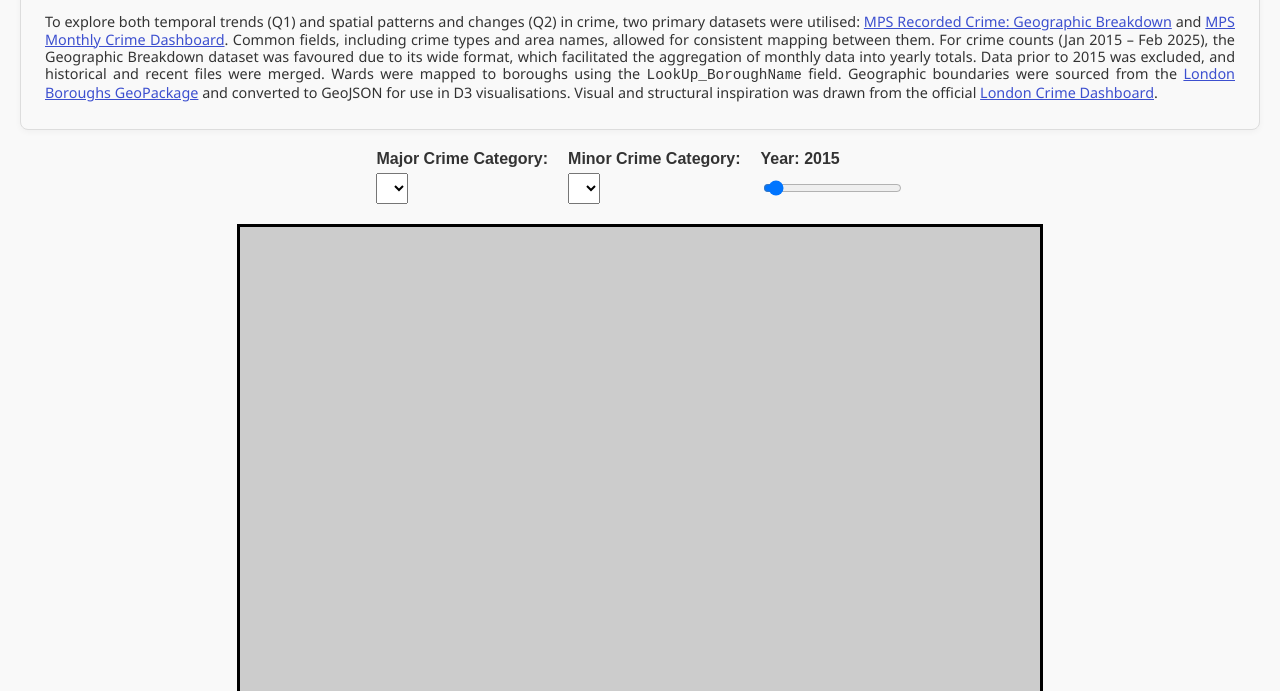
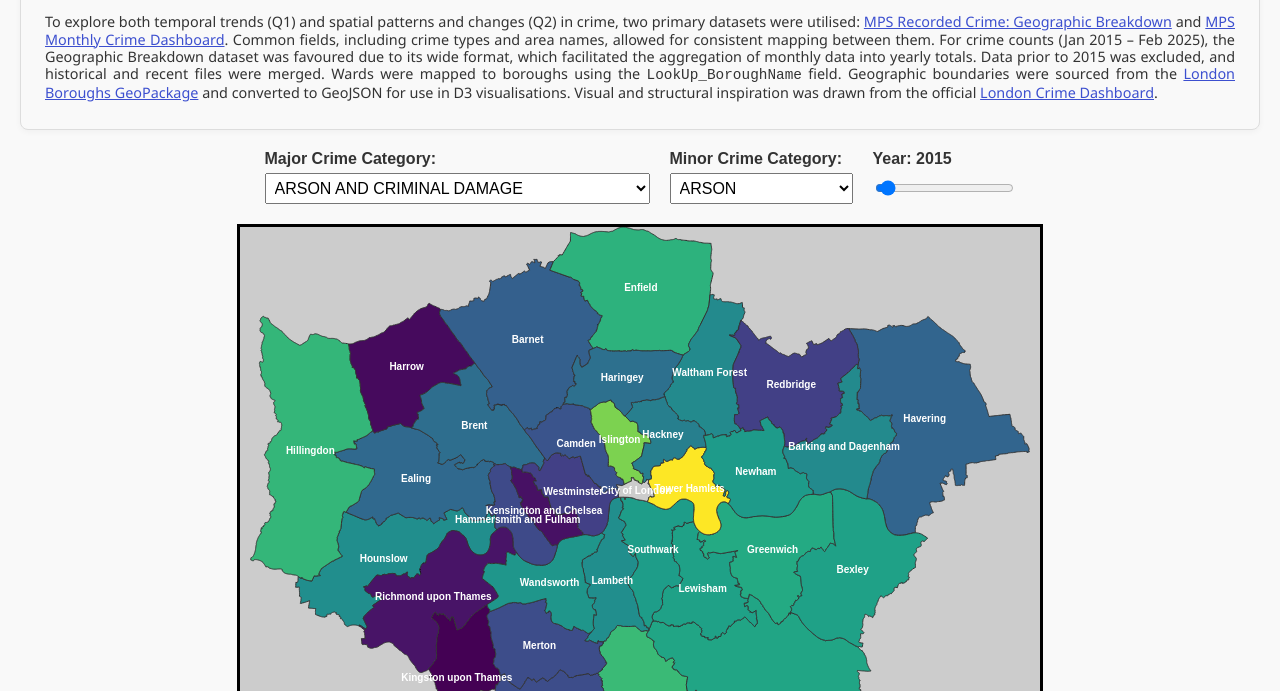
Before and after one commit to Pritika-Talegaonkar/LondonCrime, a plain HTML site: page index.html in a window 1280 px wide. Shown: the part 109-800 px from the top of the page. Drawn offline with nearby package versions, Linux system fonts and the light colour scheme.

Commit message:
uncommenting

```diff
--- a/index.html
+++ b/index.html
@@ -170,7 +170,7 @@
 
   <div id="map" aria-label="Map showing London Boroughs choropleth" role="img"></div>
 
-  <!-- <script src="https://d3js.org/d3.v7.min.js"></script> -->
+  <script src="https://d3js.org/d3.v7.min.js"></script>
   <script>
     // MAP Dimensions
     const width = 800;
```
